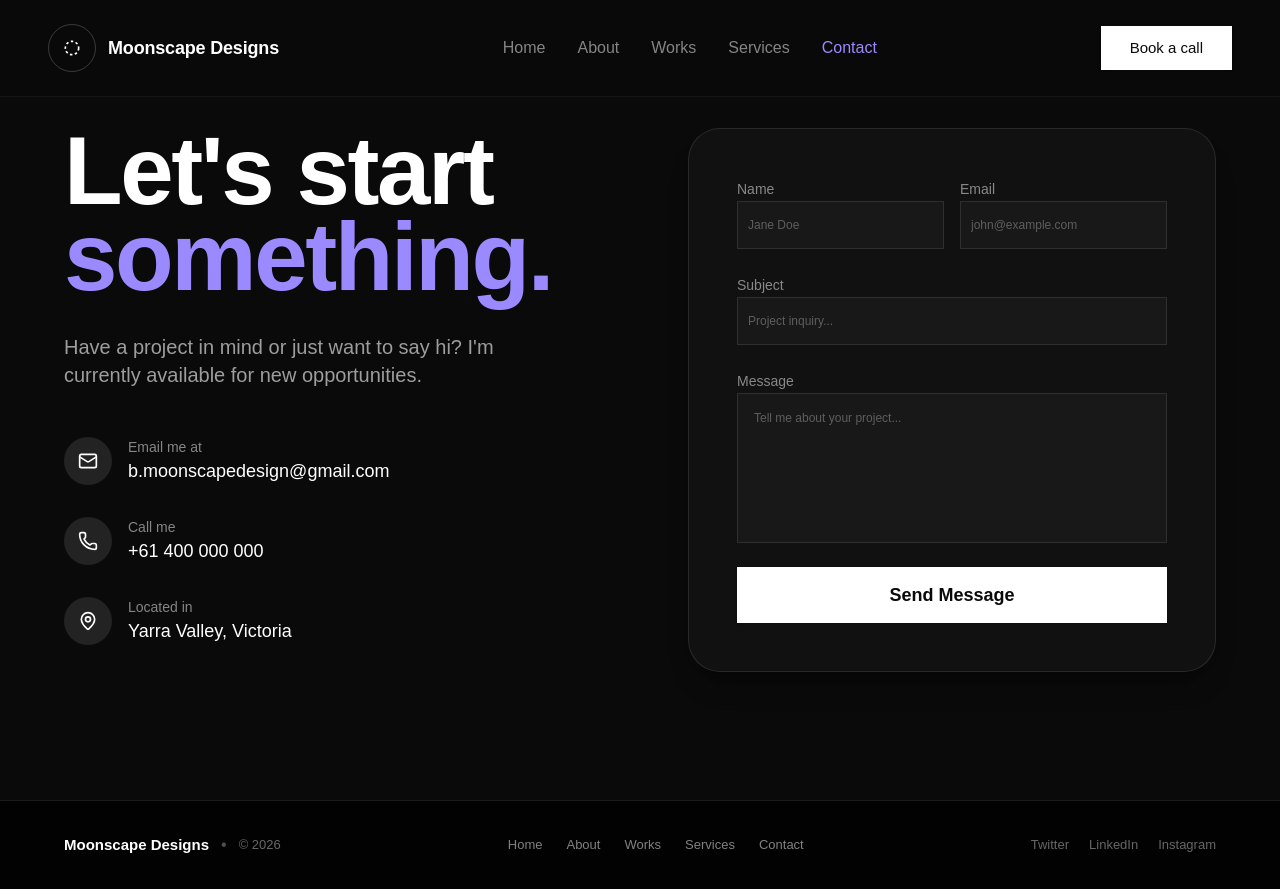
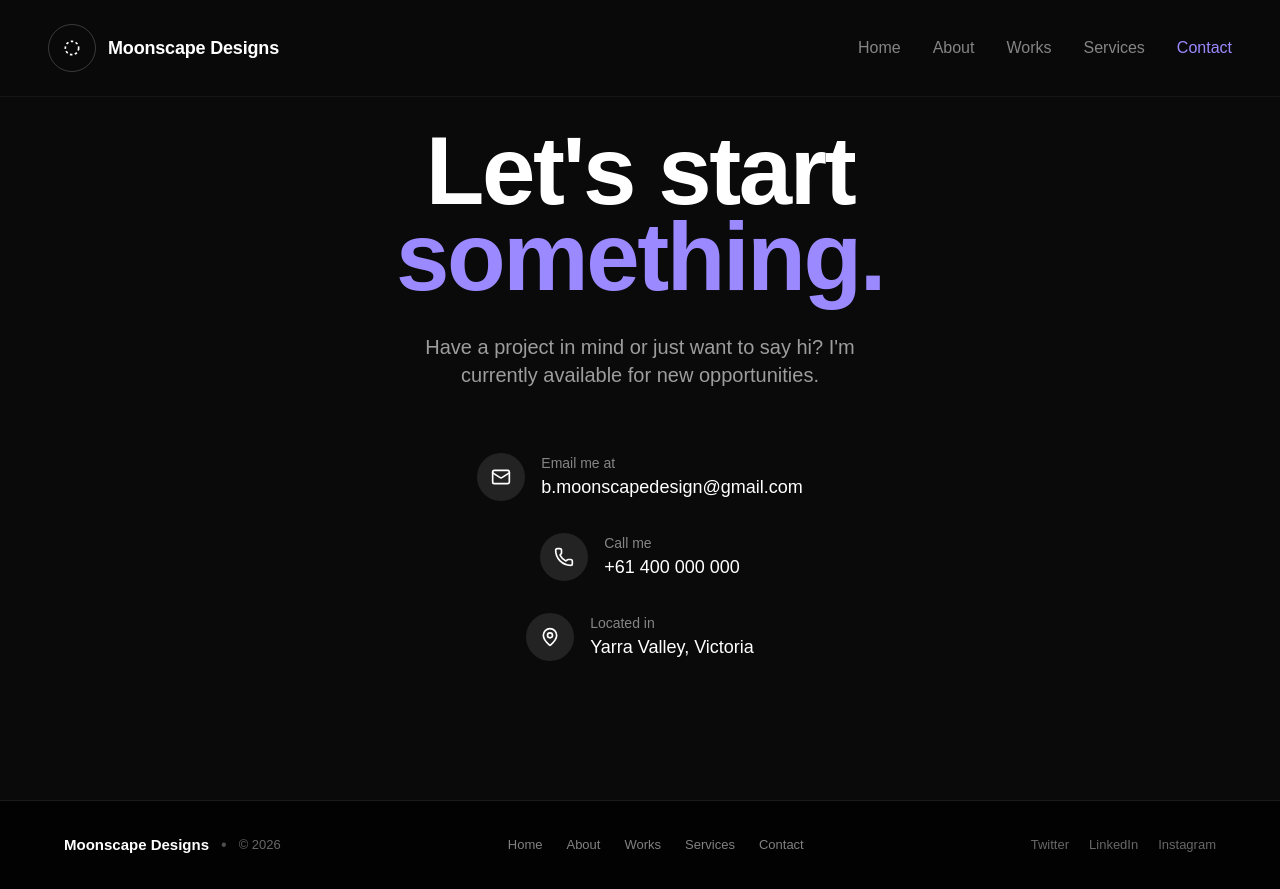
Before and after one commit to moonscapedesign/portfolio, a React (Vite) app: page /contact in a window 1280 px wide. Built offline with nearby package versions, Linux system fonts and the light colour scheme.

Commit message:
refactor(contact): simplify page to static details

```diff
--- a/src/components/layout/Navbar.tsx
+++ b/src/components/layout/Navbar.tsx
@@ -1,6 +1,5 @@
 import { Link, useLocation } from "react-router-dom"
 import { cn } from "../../lib/utils"
-import { Button } from "../ui/button"
 import { Menu } from "lucide-react"
 import { useState } from "react"
 
@@ -47,13 +46,6 @@
                     ))}
                 </nav>
 
-                {/* CTA Button - Desktop */}
-                <div className="hidden md:block">
-                    <Button asChild className="bg-white hover:bg-white/90 text-[#0A0A0A] rounded-none h-11 px-7 text-[15px] font-medium transition-all duration-200">
-                        <Link to="/contact">Book a call</Link>
-                    </Button>
-                </div>
-
                 {/* Mobile Menu Button */}
                 <button
                     className="md:hidden p-2"
@@ -82,9 +74,6 @@
                                 {link.name}
                             </Link>
                         ))}
-                        <Button asChild className="bg-white text-[#0A0A0A] rounded-none h-12 text-base font-medium mt-2">
-                            <Link to="/contact" onClick={() => setMobileMenuOpen(false)}>Book a call</Link>
-                        </Button>
                     </nav>
                 </div>
             )}
--- a/src/pages/Contact.tsx
+++ b/src/pages/Contact.tsx
@@ -1,15 +1,10 @@
-import { Button } from "../components/ui/button"
-import { Input } from "../components/ui/input"
-import { Textarea } from "../components/ui/textarea"
 import { motion } from "framer-motion"
 import { Mail, MapPin, Phone } from "lucide-react"
 
 export function Contact() {
     return (
         <div className="min-h-screen pt-32 pb-20 px-6 bg-[#0A0A0A]">
-            <div className="max-w-6xl mx-auto">
-                <div className="grid md:grid-cols-2 gap-16 lg:gap-24">
-
+            <div className="max-w-3xl mx-auto text-center">
                 <motion.div
                     initial={{ opacity: 0, y: 20 }}
                     animate={{ opacity: 1, y: 0 }}
@@ -18,16 +13,16 @@
                         Let's start<br />
                         <span className="text-[#9B8AFF]">something.</span>
                     </h1>
-                        <p className="text-xl text-white/60 mb-12 max-w-md">
+                    <p className="text-xl text-white/60 mb-16 max-w-md mx-auto">
                         Have a project in mind or just want to say hi? I'm currently available for new opportunities.
                     </p>
 
-                        <div className="space-y-8">
+                    <div className="flex flex-col items-center gap-8">
                         <a href="mailto:b.moonscapedesign@gmail.com" className="flex items-center gap-4 group">
                             <div className="w-12 h-12 bg-white/10 rounded-full flex items-center justify-center text-white group-hover:bg-[#9B8AFF] transition-colors">
                                 <Mail className="w-5 h-5" />
                             </div>
-                                <div>
+                            <div className="text-left">
                                 <p className="text-sm text-white/50">Email me at</p>
                                 <p className="text-lg font-medium text-white">b.moonscapedesign@gmail.com</p>
                             </div>
@@ -37,7 +32,7 @@
                             <div className="w-12 h-12 bg-white/10 rounded-full flex items-center justify-center text-white">
                                 <Phone className="w-5 h-5" />
                             </div>
-                                <div>
+                            <div className="text-left">
                                 <p className="text-sm text-white/50">Call me</p>
                                 <p className="text-lg font-medium text-white">+61 400 000 000</p>
                             </div>
@@ -47,45 +42,13 @@
                             <div className="w-12 h-12 bg-white/10 rounded-full flex items-center justify-center text-white">
                                 <MapPin className="w-5 h-5" />
                             </div>
-                                <div>
+                            <div className="text-left">
                                 <p className="text-sm text-white/50">Located in</p>
                                 <p className="text-lg font-medium text-white">Yarra Valley, Victoria</p>
                             </div>
                         </div>
                     </div>
                 </motion.div>
-
-                    <motion.div
-                        initial={{ opacity: 0, scale: 0.95 }}
-                        animate={{ opacity: 1, scale: 1 }}
-                        transition={{ delay: 0.2 }}
-                        className="bg-[#111111] p-8 md:p-12 rounded-[2rem] shadow-xl shadow-black/20 border border-white/10"
-                    >
-                        <form className="space-y-6">
-                            <div className="grid sm:grid-cols-2 gap-4">
-                                <div className="space-y-2">
-                                    <label htmlFor="name" className="text-sm font-medium text-white/50">Name</label>
-                                    <Input id="name" placeholder="Jane Doe" className="bg-white/5 border-white/10 h-12 rounded-xl focus:bg-white/10 transition-colors text-white placeholder:text-white/30" />
-                                </div>
-                                <div className="space-y-2">
-                                    <label htmlFor="email" className="text-sm font-medium text-white/50">Email</label>
-                                    <Input id="email" type="email" placeholder="john@example.com" className="bg-white/5 border-white/10 h-12 rounded-xl focus:bg-white/10 transition-colors text-white placeholder:text-white/30" />
-                                </div>
-                            </div>
-                            <div className="space-y-2">
-                                <label htmlFor="subject" className="text-sm font-medium text-white/50">Subject</label>
-                                <Input id="subject" placeholder="Project inquiry..." className="bg-white/5 border-white/10 h-12 rounded-xl focus:bg-white/10 transition-colors text-white placeholder:text-white/30" />
-                            </div>
-                            <div className="space-y-2">
-                                <label htmlFor="message" className="text-sm font-medium text-white/50">Message</label>
-                                <Textarea id="message" placeholder="Tell me about your project..." className="min-h-[150px] bg-white/5 border-white/10 rounded-xl focus:bg-white/10 transition-colors resize-none p-4 text-white placeholder:text-white/30" />
-                            </div>
-                            <Button type="submit" size="lg" className="w-full bg-white hover:bg-[#9B8AFF] text-[#0A0A0A] hover:text-white h-14 rounded-xl font-semibold text-lg">
-                                Send Message
-                            </Button>
-                        </form>
-                    </motion.div>
-                </div>
             </div>
         </div>
     )
```
Lines whose indentation alone changed are shown as unchanged.
